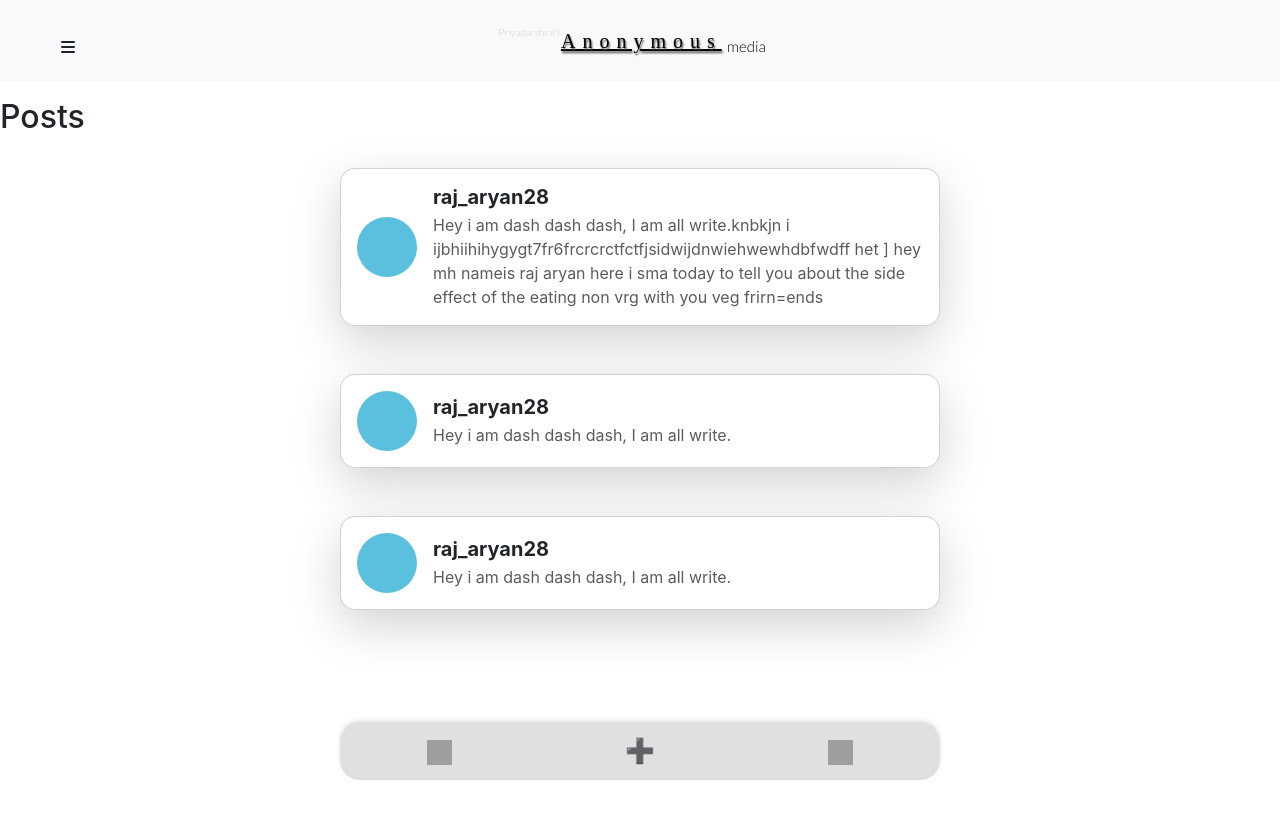
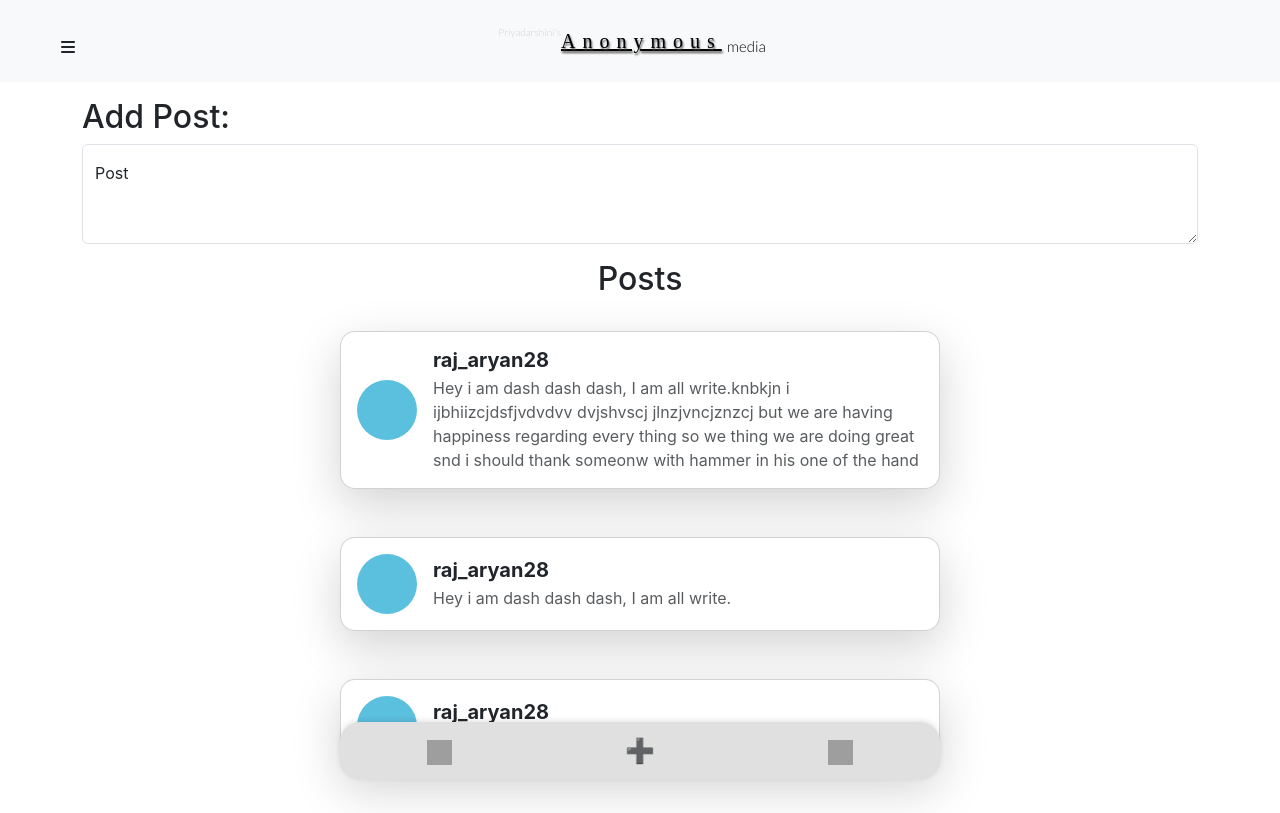
Before and after one commit to rajaryan28/Something_fishy, a React (Create React App) app: page / in a window 1280 px wide. Built offline with nearby package versions, Linux system fonts and the light colour scheme; grey boxes are pictures that could not be loaded; a web font is replaced by a local one.

Commit message:
Add post component ready

```diff
--- a/src/App.css
+++ b/src/App.css
@@ -1,15 +1,20 @@
-/* #postCard{
-  width: 500px;
-} */
+#postCard{
+  width: 600px;
+}
 /* Specific codes for the mobiles */
 @media (max-width: 500px) and (orientation: portrait){
 
   #hamburger{
     left: -11.5%;
   }
-  /* #postCard{
-    width: 350px;
-  } */
+  #postCard{
+    width: 330px;
+  }
+  .circle{
+    width: 30px;
+    height: 30px;
+
+  }
 
 }
 
--- a/src/App.js
+++ b/src/App.js
@@ -4,12 +4,14 @@ import Navbar from "./components/Navbar";
 import Footer from "./components/footer";
 import PostState from "./Context/notes/PostState";
 import Posts from "./components/Post";
+import Addpost from "./components/Addpost";
 function App() {
   return (
     <>
       <PostState>
         <BrowserRouter>
           <Navbar />
+          <Addpost/>
           <Posts/>
           <Footer />
         </BrowserRouter>
--- a/src/Context/notes/PostState.js
+++ b/src/Context/notes/PostState.js
@@ -16,7 +16,7 @@ const PostState = (props) => {
         "_id": "675c69bf91be382db8001ea6",
         "username": "raj_aryan28"
       },
-      "post": "Hey i am dash dash dash, I am all write.knbkjn i ijbhiihihygygt7fr6frcrcrctfctfjsidwijdnwiehwewhdbfwdff het ] hey mh nameis raj aryan here i sma today to tell you about the side effect of the eating non vrg with you veg frirn=ends",
+      "post": "Hey i am dash dash dash, I am all write.knbkjn i ijbhiizcjdsfjvdvdvv dvjshvscj jlnzjvncjznzcj  but we are having happiness regarding every thing so we thing we are doing great snd i should thank someonw with hammer in his one of the hand ",
       "date": "2024-12-14T14:56:16.728Z",
       "__v": 0
     },
--- /dev/null
+++ b/src/components/Addpost.js
@@ -0,0 +1,15 @@
+import React from 'react'
+
+const Addpost = () => {
+  return (
+    <div className='container my-3 '>
+      <h2>Add Post:</h2>
+      <div class="form-floating">
+  <textarea class="form-control" placeholder="Leave a comment here" id="floatingTextarea2" style={{"height": "100px"}}></textarea>
+  <label for="floatingTextarea2">Post</label>
+</div>
+    </div>
+  )
+}
+
+export default Addpost
--- a/src/components/Navbar.js
+++ b/src/components/Navbar.js
@@ -32,8 +32,8 @@ const Navbar = () => {
 
 
       <nav className="navbar bg-body-tertiary">
-        <span><i id="hamburger" className="fa-solid fa-bars mx-5 mt-3 btn " data-bs-toggle="offcanvas" href="#offcanvasExample" role="button" aria-controls="offcanvasExample" style={{"position": "absolute",
-    "top": "20%","cursor":"pointer"}}></i></span>
+        <i id="hamburger" className="fa-solid fa-bars mx-5 mt-3 btn " data-bs-toggle="offcanvas" href="#offcanvasExample" role="button" aria-controls="offcanvasExample" style={{"position": "absolute",
+    "top": "20%","cursor":"pointer"}}></i>
         <div className="container-fluid h5 d-flex justify-content-center">
       <sup id="priyadarshini" >Priyadarshini's</sup>
           <span className="navbar-brand mb-2 mt-3 h1"><span id="title">Anonymous</span> <sub id="title02">media</sub> </span>
--- a/src/components/Post.js
+++ b/src/components/Post.js
@@ -7,7 +7,7 @@ const Posts = () => {
     const {post, setPost} = context;
     return (
         <div className="row my-3">
-            <h2>Posts</h2>
+            <h2><center>Posts</center></h2>
             {post.map((post)=>{
                 return <PostItem post={post}/>
             })}
--- a/src/components/PostItem.js
+++ b/src/components/PostItem.js
@@ -5,10 +5,10 @@ const PostItem = (props) => {
     <div>
       <div
         class="card mx-auto my-4 shadow-lg"
-        style={{"max-width": "600px", "border-radius": "15px", "backgroundColor": "add8e6","overflow":"hidden","margin-left":"1rem","margin-right":"1rem"}}
+        style={{ "border-radius": "15px", "backgroundColor": "add8e6","overflow":"hidden"}}
         id="postCard"
       >
-        <div class="card-body d-flex align-items-center">
+        <div class="card-body d-flex flex-sm-row align-items-center">
            {/* Profile Circle   */}
           <div
             class="circle me-3 flex-shrink-0"
```
